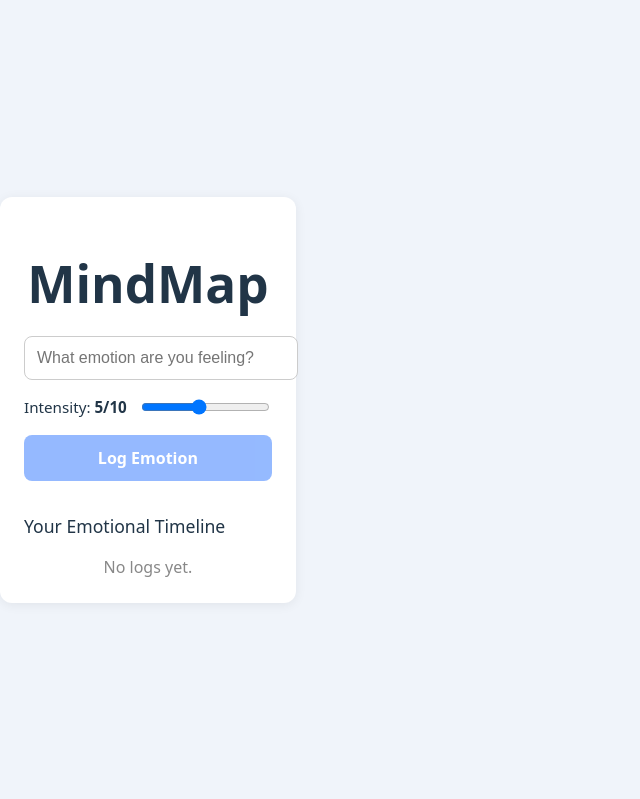
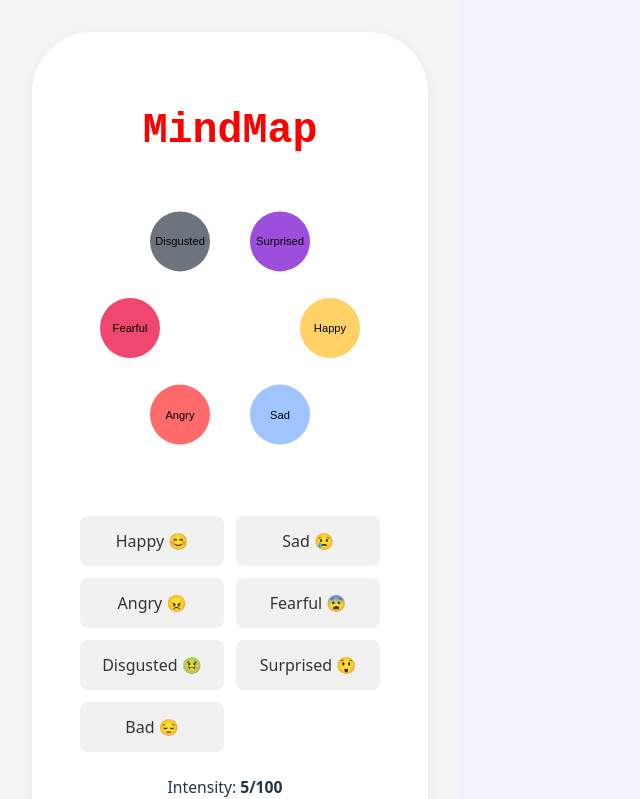
Before and after one commit to avatar25/mindmap, a React (Vite) app: page / in a window 1280 px wide. Shown: the top 799 px of the page, without its empty margins (0-640 px from the left). Built offline with nearby package versions, Linux system fonts and the light colour scheme.

Commit message:
add wheel

```diff
--- a/src/App.tsx
+++ b/src/App.tsx
@@ -10,21 +10,14 @@ const LOCAL_STORAGE_KEY = "emotionLog";
 
 function formatDate(iso: string): string {
   const date = new Date(iso);
-  const today = new Date();
-  if (
-    date.getDate() === today.getDate() &&
-    date.getMonth() === today.getMonth() &&
-    date.getFullYear() === today.getFullYear()
-  ) {
-    return "Today";
-  }
-  return date
-    .toLocaleDateString("en-GB", {
+  return date.toLocaleString("en-GB", {
     day: "2-digit",
     month: "2-digit",
     year: "numeric",
-    })
-    .replace(/\//g, "-");
+    hour: "2-digit",
+    minute: "2-digit",
+    hour12: true,
+  }).replace(",", " at");
 }
 
 const App: React.FC = () => {
@@ -60,44 +53,128 @@ const App: React.FC = () => {
 
   return (
     <div style={{
-      maxWidth: 400,
-      margin: "2rem auto",
-      padding: "1.5rem",
-      borderRadius: 12,
+      minHeight: "100vh",
+      display: "flex",
+      alignItems: "center",
+      justifyContent: "center",
+      background: "#f5f5f5"
+    }}>
+      <div style={{
+        maxWidth: 1000,
+        width: "100%",
+        margin: "2rem",
+        padding: "3.0rem",
+        borderRadius: 60,
         background: "#fff",
         boxShadow: "0 2px 12px #0001",
-      fontFamily: "system-ui, sans-serif"
+        fontFamily: "system-ui, sans-serif",
+        textAlign: "center"
       }}>
-      <h1 style={{textAlign: "center", marginBottom: "1.5rem"}}>MindMap</h1>
+        <h1 style={{textAlign: "center", marginBottom: "1.5rem",fontFamily: "monospace", color: "red"}}>MindMap</h1>
+        <div style={{ marginBottom: "2rem" }}>
+          <svg width="300" height="300" viewBox="0 0 300 300">
+            <g transform="translate(150,150)">
+              {[
+                { label: "Happy", angle: 0, color: "#FFD166" },
+                { label: "Sad", angle: 60, color: "#A0C4FF" },
+                { label: "Angry", angle: 120, color: "#FF6B6B" },
+                { label: "Fearful", angle: 180, color: "#EF476F" },
+                { label: "Disgusted", angle: 240, color: "#6C757D" },
+                { label: "Surprised", angle: 300, color: "#9D4EDD" },
+              ].map(({ label, angle, color }) => {
+                const radians = (angle * Math.PI) / 180;
+                const x = 100 * Math.cos(radians);
+                const y = 100 * Math.sin(radians);
+                return (
+                  <g key={label} onClick={() => setEmotion(label)} style={{ cursor: "pointer" }}>
+                    <circle cx={x} cy={y} r={30} fill={emotion === label ? "#000" : color} />
+                    <text
+                      x={x}
+                      y={y}
+                      fill={emotion === label ? "#fff" : "#000"}
+                      textAnchor="middle"
+                      alignmentBaseline="central"
+                      fontSize="0.7rem"
+                      fontFamily="sans-serif"
+                    >
+                      {label}
+                    </text>
+                  </g>
+                );
+              })}
+            </g>
+          </svg>
+        </div>
         <form onSubmit={handleSubmit} style={{marginBottom: "2rem"}}>
-        <input
-          type="text"
-          value={emotion}
-          onChange={e => setEmotion(e.target.value)}
-          placeholder="What emotion are you feeling?"
+          <div style={{
+            display: "grid",
+            gridTemplateColumns: "repeat(auto-fill, minmax(120px, 1fr))",
+            gap: "0.75rem",
+            marginBottom: "1.5rem"
+          }}>
+            {[
+              { label: "Happy 😊", value: "Happy", color: "#FFD166" },
+              { label: "Sad 😢", value: "Sad", color: "#A0C4FF" },
+              { label: "Angry 😠", value: "Angry", color: "#FF6B6B" },
+              { label: "Fearful 😨", value: "Fearful", color: "#EF476F" },
+              { label: "Disgusted 🤢", value: "Disgusted", color: "#6C757D" },
+              { label: "Surprised 😲", value: "Surprised", color: "#9D4EDD" },
+              { label: "Bad 😔", value: "Bad", color: "#D9D9D9" }
+            ].map(({ label, value, color }) => (
+              <button
+                key={value}
+                type="button"
+                onClick={() => setEmotion(value)}
                 style={{
-            width: "100%",
                   padding: "0.75rem",
-            fontSize: "1rem",
                   borderRadius: 8,
-            border: "1px solid #ccc",
+                  border: "2px solid transparent",
+                  backgroundColor: emotion === value ? color : "#f1f1f1",
+                  color: emotion === value ? "#fff" : "#333",
+                  fontWeight: 500,
+                  cursor: "pointer",
+                  transition: "all 0.2s ease"
+                }}
+              >
+                {label}
+              </button>
+            ))}
+          </div>
+          <div
+            style={{
+              display: "flex",
+              flexDirection: "column",
+              alignItems: "center",
               marginBottom: "1rem"
             }}
-        />
-        <div style={{display: "flex", alignItems: "center", marginBottom: "1rem"}}>
-          <label htmlFor="intensity" style={{marginRight: 12, fontSize: "0.95rem"}}>
-            Intensity: <strong>{intensity}/10</strong>
+          >
+            <label
+              htmlFor="intensity"
+              style={{ marginRight: 10, fontSize: "0.98rem" }}
+            >
+              Intensity: <strong>{intensity}/100</strong>
             </label>
             <input
               id="intensity"
               type="range"
               min={1}
-            max={10}
+              max={100}
               step={1}
               value={intensity}
               onChange={e => setIntensity(Number(e.target.value))}
-            style={{flex: 1}}
+              style={{ flex: 1, maxWidth: 300 }}
             />
+            <div style={{
+              marginTop: 8,
+              backgroundColor: "#4f8cff",
+              color: "#fff",
+              padding: "4px 10px",
+              borderRadius: 12,
+              fontSize: "0.85rem",
+              transition: "all 0.2s ease"
+            }}>
+              {intensity}
+            </div>
           </div>
           <button
             type="submit"
@@ -109,7 +186,7 @@ const App: React.FC = () => {
               border: "none",
               background: "#4f8cff",
               color: "#fff",
-            fontWeight: 600,
+              fontWeight: 300,
               fontSize: "1rem",
               cursor: "pointer",
               opacity: emotion.trim() ? 1 : 0.6
@@ -137,7 +214,7 @@ const App: React.FC = () => {
                     gap: "0.25rem"
                   }}
                 >
-                <span style={{fontSize: "1.05rem", fontWeight: 500}}>
+                  <span style={{fontSize: "1.05rem", fontWeight: 500, color: "#000"}}>
                     {log.emotion}
                   </span>
                   <span style={{fontSize: "0.95rem", color: "#4f8cff"}}>
@@ -152,6 +229,7 @@ const App: React.FC = () => {
           )}
         </section>
       </div>
+    </div>
   );
 };
 
```
Lines whose indentation alone changed are shown as unchanged.
